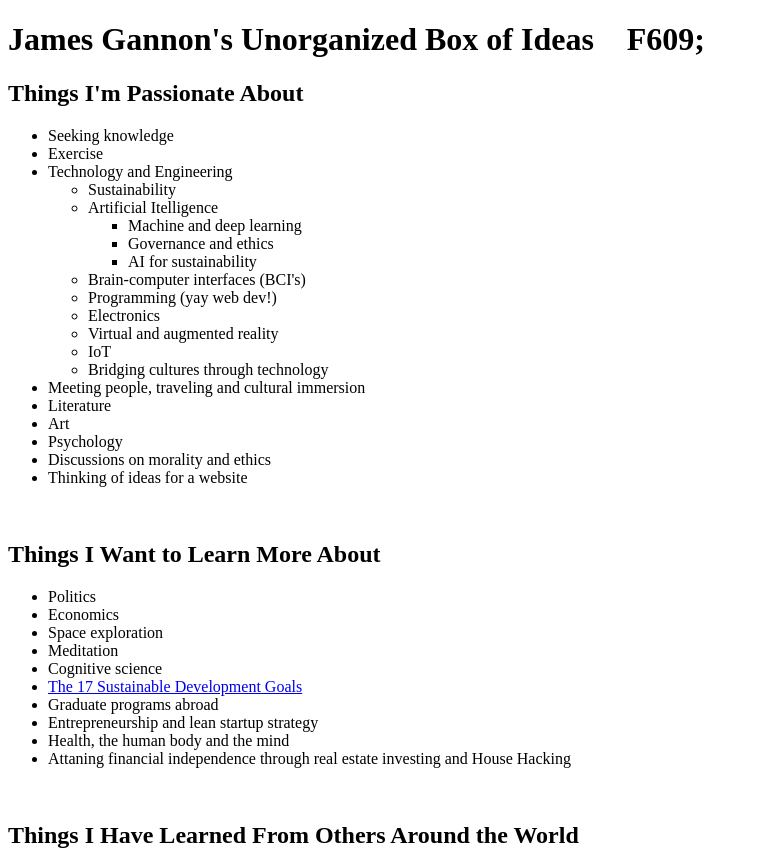
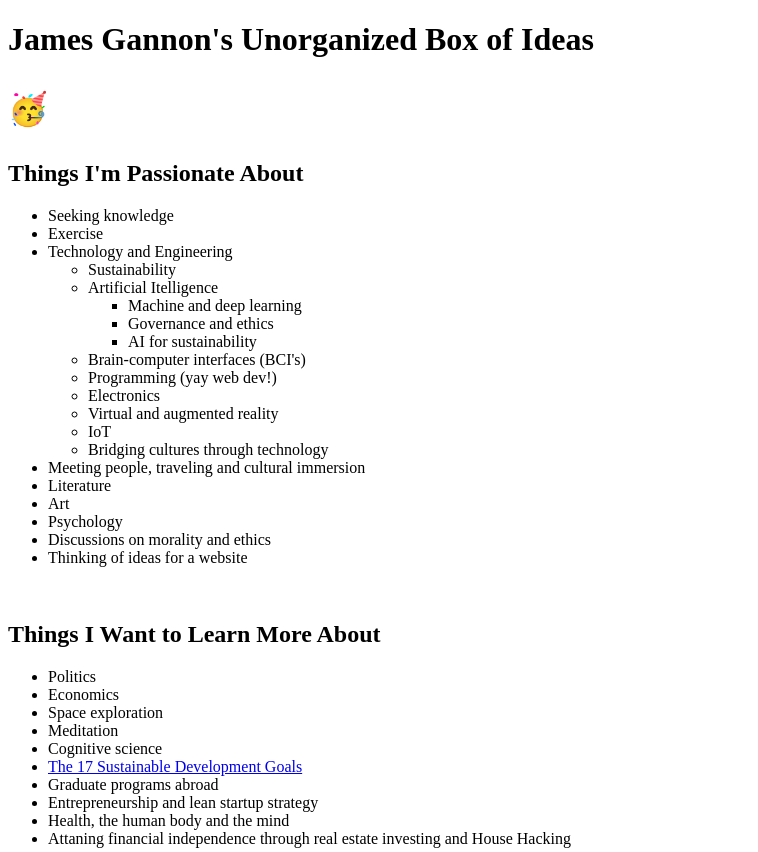
Before and after one commit to james-gannon/special-fiesta, a plain HTML site: page index.html in a window 1280 px wide. Shown: the top 852 px of the page, without its empty margins (0-758 px from the left). Drawn offline with Linux system fonts and the light colour scheme.

Commit message:
Update index.html

```diff
--- a/index.html
+++ b/index.html
@@ -10,7 +10,7 @@
   </head>
   <body>
 
-    <h1>James Gannon's Unorganized Box of Ideas &#1F609;</h1>
+    <h1>James Gannon's Unorganized Box of Ideas <p>🥳</p> </h1>
 
     <h2>Things I'm Passionate About</h2>
     <ul>
```
